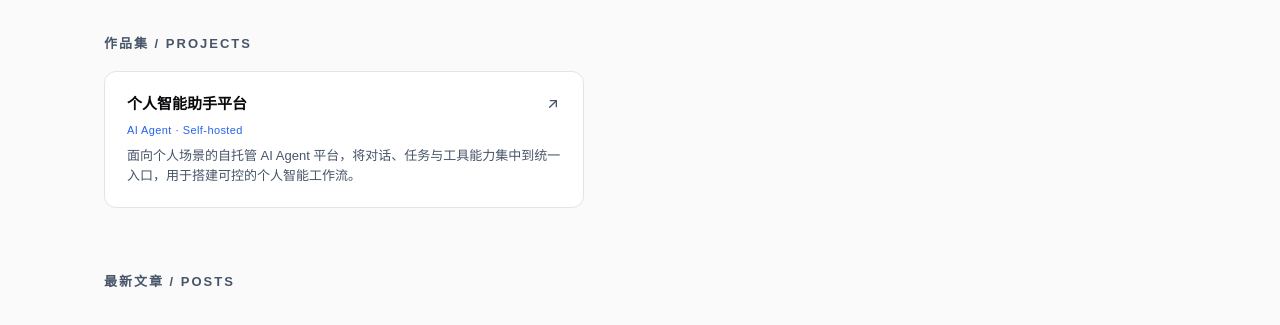
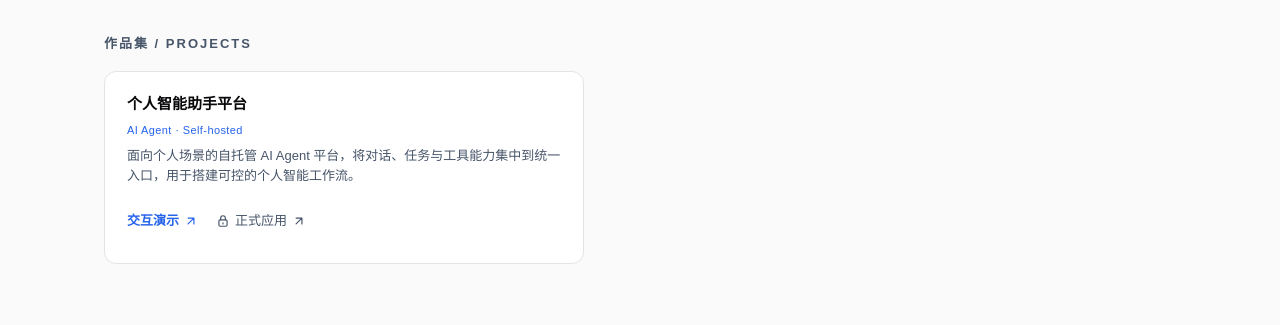
Before and after one commit to leocs2417/blog, an Astro site in the folder site/: page / in a window 1280 px wide. Shown: the part 414-739 px from the top of the page. Built offline with nearby package versions, Linux system fonts and the light colour scheme; Astro itself is replaced by a stand-in of ours.

Commit message:
feat: split homepage project links

```diff
--- /dev/null
+++ b/site/src/components/ProjectCard.astro
@@ -0,0 +1,100 @@
+---
+interface Props {
+  title: string;
+  subtitle: string;
+  description: string;
+  links: {
+    label: string;
+    href?: string;
+    primary?: boolean;
+    requiresLogin?: boolean;
+  }[];
+}
+
+const { title, subtitle, description, links } = Astro.props;
+---
+<article class="p-card">
+  <h3 class="p-name">{title}</h3>
+  <span class="p-tag">{subtitle}</span>
+  <p class="p-desc">{description}</p>
+
+  <div class="p-actions">
+    {links.map(({ label, href, primary, requiresLogin }) => {
+      const Tag = href ? 'a' : 'span';
+
+      return (
+        <Tag
+          class:list={['p-action', { primary }]}
+          href={href}
+          target={href ? '_blank' : undefined}
+          rel={href ? 'noopener noreferrer' : undefined}
+          aria-disabled={href ? undefined : 'true'}
+        >
+          {requiresLogin && (
+            <svg viewBox="0 0 24 24" fill="none" stroke="currentColor" stroke-width="2" stroke-linecap="round" stroke-linejoin="round" aria-hidden="true">
+              <rect x="5" y="10" width="14" height="11" rx="2" />
+              <path d="M8 10V7a4 4 0 0 1 8 0v3m-4 5v2" />
+            </svg>
+          )}
+          <span>{label}</span>
+          {requiresLogin && <span class="sr-only">（需要登录）</span>}
+          {!href && <span class="sr-only">（待上线）</span>}
+          <svg viewBox="0 0 24 24" fill="none" stroke="currentColor" stroke-width="2" stroke-linecap="round" stroke-linejoin="round" aria-hidden="true">
+            <path d="M7 17 17 7M7 7h10v10" />
+          </svg>
+        </Tag>
+      );
+    })}
+  </div>
+</article>
+
+<style>
+  .p-actions {
+    display: flex;
+    flex-wrap: wrap;
+    gap: 0 18px;
+    margin-top: 6px;
+  }
+
+  .p-action {
+    display: inline-flex;
+    align-items: center;
+    gap: 5px;
+    min-height: 44px;
+    font-size: 13px;
+    color: var(--muted);
+  }
+
+  .p-action.primary,
+  a.p-action:hover {
+    color: var(--accent);
+  }
+
+  .p-action.primary {
+    font-weight: 600;
+  }
+
+  a.p-action:hover {
+    text-decoration: underline;
+    text-underline-offset: 3px;
+  }
+
+  .p-action[aria-disabled="true"] {
+    opacity: .7;
+  }
+
+  .sr-only {
+    position: absolute;
+    width: 1px;
+    height: 1px;
+    overflow: hidden;
+    clip-path: inset(50%);
+    white-space: nowrap;
+  }
+
+  .p-action svg {
+    width: 14px;
+    height: 14px;
+    flex: none;
+  }
+</style>
--- a/site/src/pages/index.astro
+++ b/site/src/pages/index.astro
@@ -1,6 +1,7 @@
 ---
 import BaseLayout from '../layouts/BaseLayout.astro';
 import PostList from '../components/PostList.astro';
+import ProjectCard from '../components/ProjectCard.astro';
 import { getCollection } from 'astro:content';
 import { sortPosts, BASE } from '../lib/utils';
 
@@ -31,15 +32,17 @@ const total = sortPosts(await getCollection('posts')).length;
     </header>
 
     <section class="wrap" style="padding-bottom:64px">
-      <div class="section-title">作品集 / Projects</div>
+      <h2 class="section-title">作品集 / Projects</h2>
       <div style="display:grid; grid-template-columns:1fr; max-width:480px; gap:16px">
-        <a class="p-card" href="http://82.157.148.18:8080/" target="_blank" rel="noopener noreferrer">
-          <span class="p-name">个人智能助手平台
-            <svg viewBox="0 0 24 24" fill="none" stroke="currentColor" stroke-width="2" stroke-linecap="round" stroke-linejoin="round" aria-hidden="true"><path d="M7 17 17 7"/><path d="M8 7h9v9"/></svg>
-          </span>
-          <span class="p-tag">AI Agent · Self-hosted</span>
-          <span class="p-desc">面向个人场景的自托管 AI Agent 平台，将对话、任务与工具能力集中到统一入口，用于搭建可控的个人智能工作流。</span>
-        </a>
+        <ProjectCard
+          title="个人智能助手平台"
+          subtitle="AI Agent · Self-hosted"
+          description="面向个人场景的自托管 AI Agent 平台，将对话、任务与工具能力集中到统一入口，用于搭建可控的个人智能工作流。"
+          links={[
+            { label: '交互演示', href: 'http://82.157.148.18:8082', primary: true },
+            { label: '正式应用', href: 'http://82.157.148.18:8080', requiresLogin: true },
+          ]}
+        />
       </div>
     </section>
 
--- a/site/src/styles/global.css
+++ b/site/src/styles/global.css
@@ -153,12 +153,10 @@ footer a svg{width:14px; height:14px}
 
 /* Portfolio card */
 .p-card{background:var(--card); border:1px solid var(--border); border-radius:var(--radius);
-  padding:20px 22px; transition:all .25s; cursor:pointer; display:flex; flex-direction:column; gap:6px}
-.p-card:hover{border-color:var(--accent); transform:translateY(-3px);
+  padding:20px 22px; transition:all .25s; display:flex; flex-direction:column; gap:6px}
+.p-card:hover,.p-card:focus-within{border-color:var(--accent); transform:translateY(-3px);
   box-shadow:0 12px 32px rgba(37,99,235,.10)}
-.p-card .p-name{font-weight:600; font-size:15px; display:flex; align-items:center; justify-content:space-between}
-.p-card .p-name svg{width:16px; height:16px; color:var(--muted); transition:all .25s}
-.p-card:hover .p-name svg{color:var(--accent); transform:translate(2px,-2px)}
+.p-card .p-name{font-weight:600; font-size:15px}
 .p-card .p-tag{font-size:11px; letter-spacing:.4px; color:var(--accent)}
 .p-card .p-desc{font-size:13px; color:var(--muted)}
 
```
